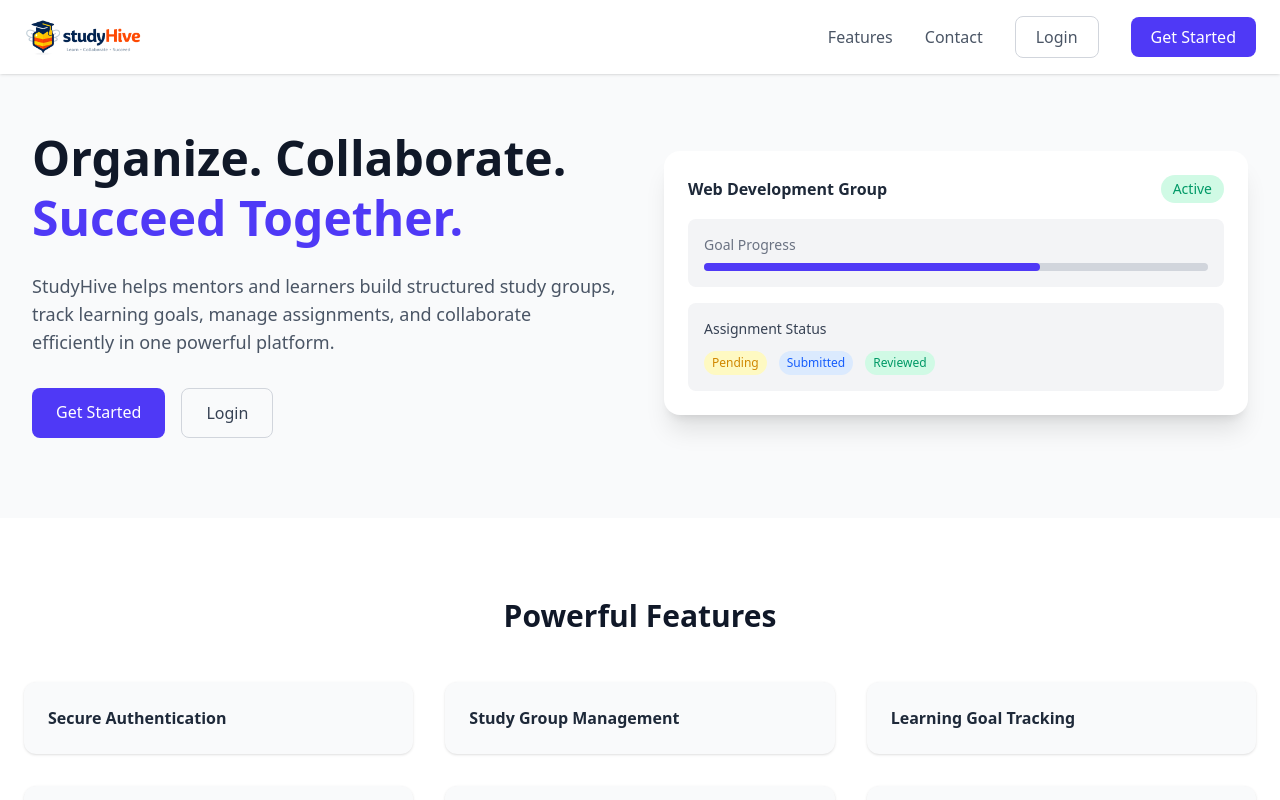
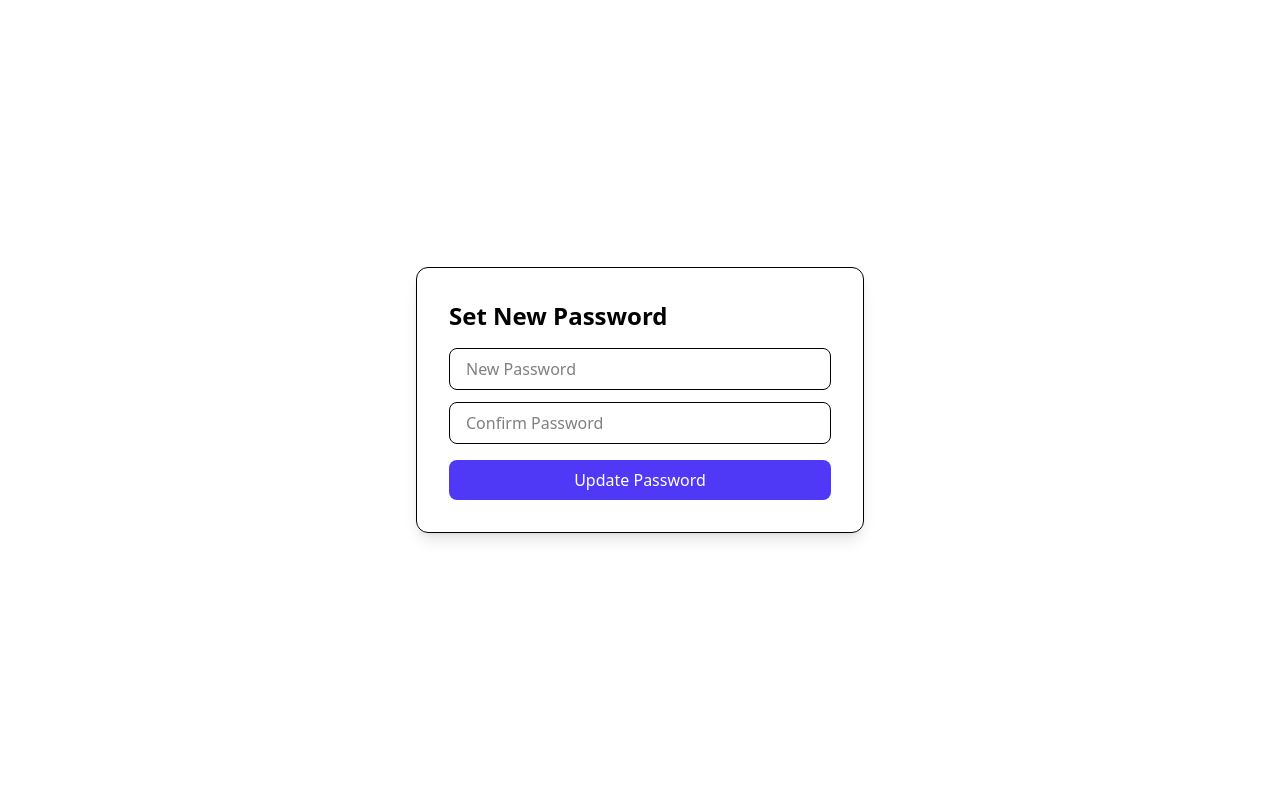
Before and after one commit to Adi-Dcpp/StudyHive-Frontend, a React (Vite) app: page /reset-password/1 in a window 1280 px wide. Before the commit this address led to /. Shown: the top 800 px of the page. Built offline with nearby package versions, Linux system fonts and the light colour scheme; no server answers.

Commit message:
feat(auth): implement complete forgot & reset password flow with token-based reset

```diff
--- a/src/contexts/AuthContext.jsx
+++ b/src/contexts/AuthContext.jsx
@@ -4,6 +4,8 @@ import {
   logoutUser,
   getCurrentUser,
   registerUser,
+  forgotPassword as forgotPasswordService,
+resetPassword as resetPasswordService
 } from "../services/authService";
 
 export const AuthContext = createContext();
@@ -44,6 +46,16 @@ export const AuthProvider = ({ children }) => {
     return response;
   }
 
+  const forgotPassword = async (data) => {
+    const response = await forgotPasswordService(data)
+    return response;
+  }
+
+  const resetPassword = async (token, data) => {
+  const response = await resetPasswordService(token, data)
+  return response
+}
+
   return (
     <AuthContext.Provider
       value={{
@@ -53,6 +65,8 @@ export const AuthProvider = ({ children }) => {
         login,
         logout,
         signUp,
+        forgotPassword,
+        resetPassword
       }}
     >
       {children}
--- a/src/pages/auth/ForgotPassword.jsx
+++ b/src/pages/auth/ForgotPassword.jsx
@@ -1,6 +1,49 @@
-import React from 'react'
+import React, { useState } from 'react'
+import { Link, useNavigate } from 'react-router-dom'
+import useAuth from '../../hooks/useAuth.js'
 
 const ForgotPassword = () => {
+  const [email, setEmail] = useState('')
+  const [error, setError] = useState(null)
+  const [success, setSuccess] = useState(null)
+  const [loading, setLoading] = useState(false)
+
+  const { forgotPassword } = useAuth()
+
+  const navigate = useNavigate()
+
+  const submitHandler = async (e) => {
+    e.preventDefault()
+    setError(null)
+    setSuccess(null)
+
+    if (!email.trim()) {
+      setError('Email is required')
+      return
+    }
+
+    if (!/\S+@\S+\.\S+/.test(email)) {
+      setError('Invalid email format')
+      return
+    }
+
+    try {
+      setLoading(true)
+
+      const response = await forgotPassword({ email })
+
+      setSuccess(response.data.message)
+
+      setTimeout(() => {
+        navigate('/login')
+      }, 2000)
+    } catch (err) {
+      setError(err.response?.data?.message || 'Something went wrong')
+    } finally {
+      setLoading(false)
+    }
+  }
+
   return (
     <div className="min-h-screen flex flex-col items-center justify-center px-4 sm:px-6">
       <div className="w-full flex flex-col items-center justify-center mb-6 gap-0.5">
@@ -18,23 +61,31 @@ const ForgotPassword = () => {
           </p>
         </div>
         <div>
-          <form>
+          <form onSubmit={submitHandler}>
             <div className="flex flex-col gap-3">
               <label className="font-semibold text-xl">Email</label>
               <input
                 type="email"
                 placeholder="xyz@example.com"
                 className="w-full rounded-lg border border-black px-3 sm:px-4 py-2 sm:py-2.5 bg-transparent text-black placeholder:text-black focus:outline-none focus:ring-2 focus:ring-blue-500"
+                value={email}
+                onChange={(e) => setEmail(e.target.value)}
               />
             </div>
+            {error && <p className="text-red-500 mt-3 text-sm">{error}</p>}
+
+            {success && (
+              <p className="text-green-600 mt-3 text-sm">{success}</p>
+            )}
             <div className="mt-2.5">
               <button
                 type="submit"
+                disabled={loading}
                 className="w-full rounded-lg bg-indigo-600 py-2 sm:py-2.5
                        text-white font-medium
                        hover:bg-indigo-700 transition-colors"
               >
-                Send reset link
+                 {loading ? 'Sending...' : 'Send reset link'}
               </button>
             </div>
           </form>
--- /dev/null
+++ b/src/pages/auth/ResetPassword.jsx
@@ -0,0 +1,101 @@
+import React, { useState } from 'react'
+import { useParams, useNavigate } from 'react-router-dom'
+import useAuth from '../../hooks/useAuth'
+
+const ResetPassword = () => {
+    const { resetPassword } = useAuth()
+  const { token } = useParams()
+  const navigate = useNavigate()
+
+  const [password, setPassword] = useState('')
+  const [confirmPassword, setConfirmPassword] = useState('')
+  const [error, setError] = useState(null)
+  const [success, setSuccess] = useState(null)
+  const [loading, setLoading] = useState(false)
+
+  const submitHandler = async (e) => {
+    e.preventDefault()
+    setError(null)
+    setSuccess(null)
+
+    if (!password.trim()) {
+      setError('New password is required')
+      return
+    }
+
+    if (password.length < 8) {
+      setError('Password must be at least 8 characters')
+      return
+    }
+
+    if (password !== confirmPassword) {
+      setError('Passwords do not match')
+      return
+    }
+
+    try {
+      setLoading(true)
+
+      const response = await resetPassword(token, { newPassword: password })
+
+      setSuccess(response.data.message)
+
+      setTimeout(() => {
+        navigate('/login')
+      }, 2000)
+
+    } catch (err) {
+      setError(
+        err.response?.data?.message || 'Reset link is invalid or expired'
+      )
+    } finally {
+      setLoading(false)
+    }
+  }
+
+  return (
+    <div className="min-h-screen flex flex-col items-center justify-center px-4">
+      <div className="w-full max-w-md border p-8 rounded-xl shadow-lg">
+        <h2 className="text-2xl font-semibold mb-4">Set New Password</h2>
+
+        <form onSubmit={submitHandler}>
+          <div className="flex flex-col gap-3">
+            <input
+              type="password"
+              placeholder="New Password"
+              className="border px-4 py-2 rounded-lg"
+              value={password}
+              onChange={(e) => setPassword(e.target.value)}
+            />
+
+            <input
+              type="password"
+              placeholder="Confirm Password"
+              className="border px-4 py-2 rounded-lg"
+              value={confirmPassword}
+              onChange={(e) => setConfirmPassword(e.target.value)}
+            />
+          </div>
+
+          {error && (
+            <p className="text-red-500 mt-3 text-sm">{error}</p>
+          )}
+
+          {success && (
+            <p className="text-green-600 mt-3 text-sm">{success}</p>
+          )}
+
+          <button
+            type="submit"
+            disabled={loading}
+            className="w-full bg-indigo-600 text-white py-2 rounded-lg mt-4 disabled:opacity-50"
+          >
+            {loading ? 'Updating...' : 'Update Password'}
+          </button>
+        </form>
+      </div>
+    </div>
+  )
+}
+
+export default ResetPassword
--- a/src/routes/router.jsx
+++ b/src/routes/router.jsx
@@ -14,6 +14,7 @@ import DashboardHome from '../pages/DashboardHome'
 import ProtectedRoute from './ProtectedRoutes'
 import EmailVerification from '../pages/auth/EmailVerification'
 import EmailVerified from '../components/EmailVerified'
+import ResetPassword from '../pages/auth/ResetPassword'
 
 export const router = createBrowserRouter(
   createRoutesFromElements(
@@ -24,6 +25,8 @@ export const router = createBrowserRouter(
       <Route path="/verify-email" element={<EmailVerification />} />
       <Route path="/forgot-password" element={<ForgotPassword />} />
       <Route path="/email-verified" element={<EmailVerified />} />
+      <Route path="/forgot-password" element={<ForgotPassword />} />
+      <Route path="/reset-password/:token" element={<ResetPassword />} />
 
       <Route element={<ProtectedRoute />}>
         <Route path="/dashboard" element={<AppLayout />}>
--- a/src/services/authService.js
+++ b/src/services/authService.js
@@ -13,7 +13,11 @@ export const logoutUser = () => API.post('/auth/logout')
 
 export const registerUser = (data) => API.post('/auth/register', data)
 
-export const resendEmailVerification = (data) =>
-  API.post('/auth/resend-email-verification', data)
+export const resendEmailVerification = (data) => API.post('/auth/resend-email-verification', data)
+
+export const forgotPassword = (data) => API.post('/auth/forgot-password', data)
+
+export const resetPassword = (token, data) =>
+  API.post(`/auth/reset-password/${token}`, data)
 
 export default API
```
